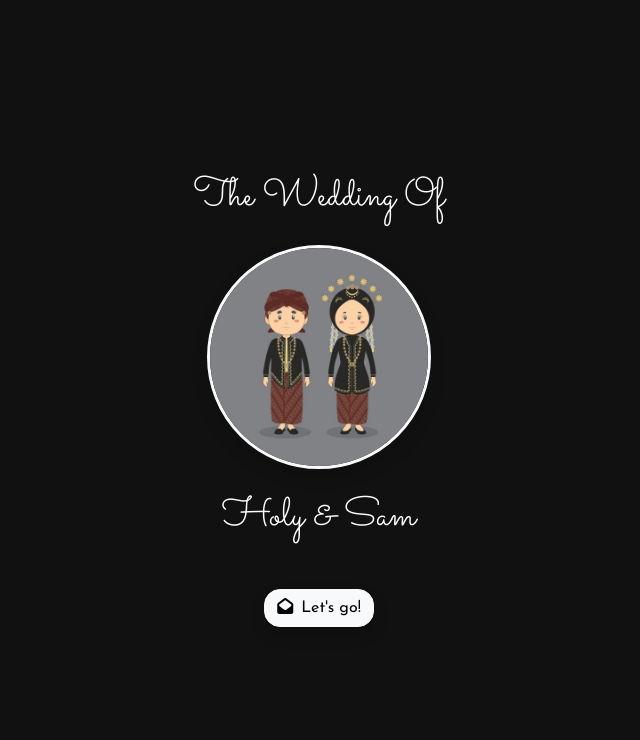
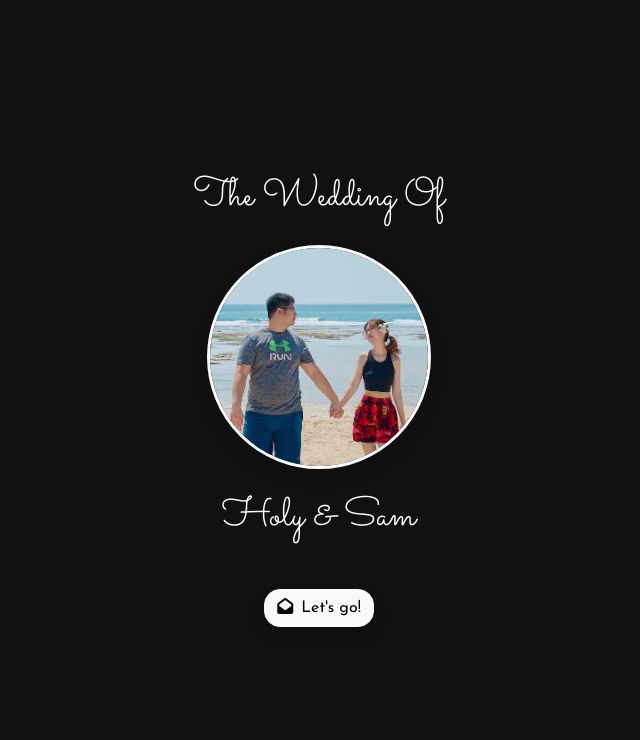
Before and after one commit to Holy-and-Sam/holy-and-sam.github.io, a plain HTML site: page index.html in a window 1280 px wide. Shown: the top 740 px of the page, without its empty margins (321-961 px from the left). Drawn offline with nearby package versions, Linux system fonts and the light colour scheme.

Commit message:
Update index.html

```diff
--- a/index.html
+++ b/index.html
@@ -16,8 +16,8 @@
     <meta name="description" content="Now and Forever | Holy & Sam">
     <meta property="og:title" content="Now and Forever | Holy & Sam">
     <meta property="og:description" content="Now and Forever | Holy & Sam">
-    <meta property="og:image" content="https://ulems.my.id/assets/images/bg.jpeg">
-    <meta property="og:image:secure_url" content="https://ulems.my.id/assets/images/bg.jpeg">
+    <meta property="og:image" content="https://ulems.my.id/assets/images/DSC09545.JPG">
+    <meta property="og:image:secure_url" content="https://ulems.my.id/assets/images/DSC09545.JPG">
     <meta property="og:image:type" content="image/jpeg">
     <meta property="og:image:alt" content="Now and Forever | Holy & Sam">
     <meta property="og:type" content="website">
@@ -109,7 +109,7 @@
 
                 <div class="py-4">
                     <div class="img-crop border border-3 border-light shadow mx-auto">
-                        <img src="./assets/images/bg.jpeg" alt="bg" onclick="util.modal(this)">
+                        <img src="./assets/images/DSC09545.JPG" alt="bg" onclick="util.modal(this)">
                     </div>
                 </div>
 
@@ -442,7 +442,7 @@
                 <h1 class="font-esthetic mb-4" style="font-size: 2.5rem;">The Wedding Of</h1>
 
                 <div class="img-crop border border-3 border-light shadow mb-4 mx-auto">
-                    <img src="./assets/images/bg.jpeg" alt="bg">
+                    <img src="./assets/images/DSC09545.JPG" alt="bg">
                 </div>
 
                 <h1 class="font-esthetic my-4" style="font-size: 2.5rem;">Holy & Sam</h1>
@@ -486,7 +486,7 @@
             <div class="modal-content">
                 <div class="modal-body p-0">
                     <div class="d-flex justify-content-center align-items-center" style="height: 100%;">
-                        <img src="./assets/images/bg.jpeg" class="w-100" alt="foto" id="show-modal-image">
+                        <img src="./assets/images/DSC09545.JPG" class="w-100" alt="foto" id="show-modal-image">
                     </div>
                 </div>
             </div>
```
